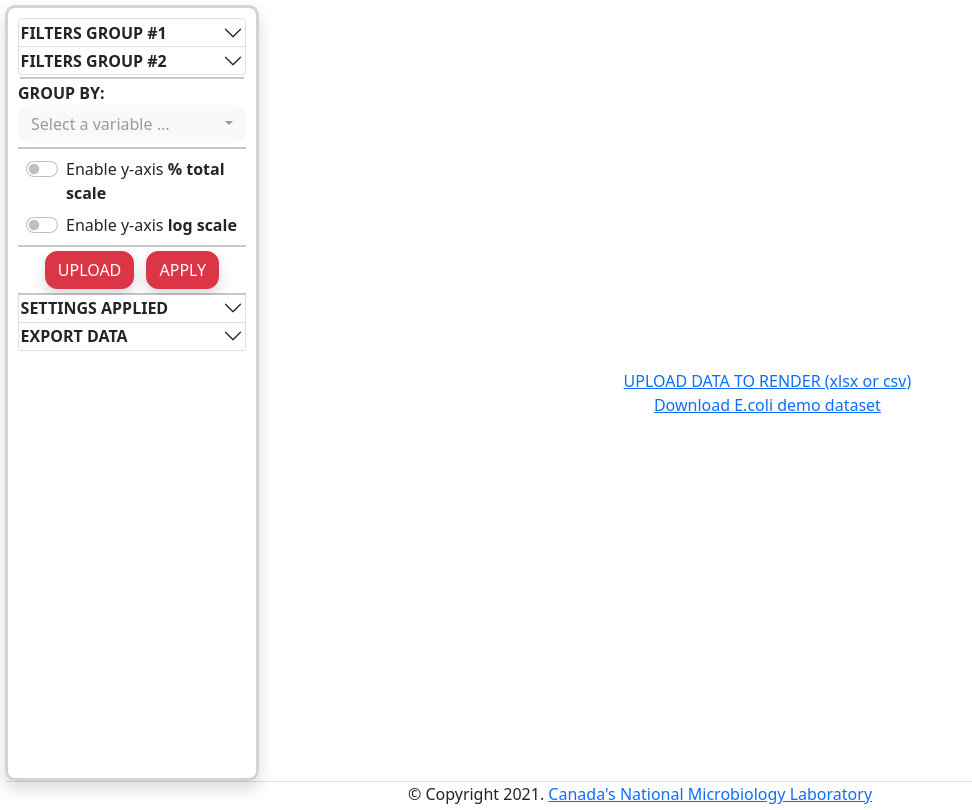
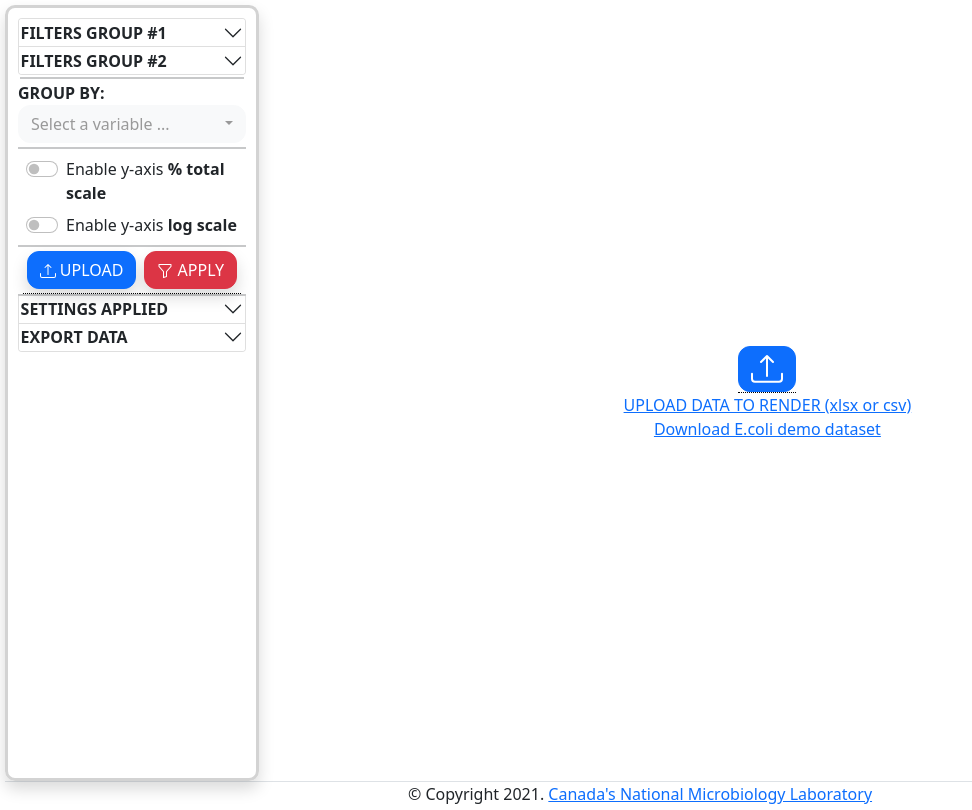
Before and after one commit to phac-nml/epivizor, a Flask app: page / in a window 1280 px wide. Shown: the whole page, without its empty margins (0-972 px from the left). Run offline with Flask 3, Linux system fonts and the light colour scheme; some libraries are stand-ins or nearby versions.

Commit message:
added bootstrap icons for beauty

```diff
--- a/app/static/css/style.css
+++ b/app/static/css/style.css
@@ -108,11 +108,12 @@ table.input_variables_table tr:hover {background-color: #ddd;}
 
 .tooltip .tooltiptext {
     visibility: hidden;
-    background-color: black;
+    background-color: grey;
     color: #fff;
     text-align: center;
     border-radius: 5px;
     padding: 5px 0;
+    opacity: 0.9;
 
     /* Position the tooltip */
     position: absolute;
--- a/app/static/js/epivizor.js
+++ b/app/static/js/epivizor.js
@@ -402,7 +402,10 @@ function clearSession(targeturl){
  */
 function postPlotData(source_call_id=null, extract_filtered_excel_data = false) {
     if($('.js-plotly-plot').length === 0){
-        alert("No rendered plots. Aborting");
+        Swal.fire({
+            text: "No rendered plots detected. Can not apply any filters!",
+            icon: "error"
+        });
         document.getElementById('percent_scale_toggle').checked=false;
         document.getElementById('log_scale_toggle').checked=false;
         return false
--- a/app/templates/dashboard.html
+++ b/app/templates/dashboard.html
@@ -14,7 +14,7 @@
 
 <head>
     <meta http-equiv="Content-Type" content="text/html; charset=utf-8" />
-    <title>Dashboard</title>
+    <title>EpiVizor</title>
     <link rel="shortcut icon" href="{{ url_for('static', filename='favicon.ico') }}">
 </head>
 
@@ -804,11 +804,29 @@
             </div>
 
             <hr style="padding: 1px;margin: 0;">
-            <div class="d-flex justify-content-center" id="upload_button_div">
-                <form id="upload_file_form" action="/" method="post" enctype="multipart/form-data">
+            <div id="upload_button_div">
+                <form id="upload_file_form" action="/" method="post" enctype="multipart/form-data"
+                class="d-flex flex-row flex-nowrap justify-content-center">
                     <input type='file' accept=".xlsx,.csv" onchange=startFileUpload() name='file' id='file_selector' hidden/>
-                    <button type="button" id="upload_data_button" onclick="openFileUploadDialog()" class="btn btn-danger m-1 shadow">UPLOAD</button>
-                    <button type="button" id="apply_filters_button" onclick="postPlotData()" class="btn btn-danger m-1 shadow">APPLY</button>
+                    <div class="tooltip">
+                        <button type="button" id="upload_data_button" onclick="openFileUploadDialog()" class="btn btn-primary m-1 shadow">
+                            <svg xmlns="http://www.w3.org/2000/svg" width="16" height="16" fill="currentColor" class="bi bi-upload" viewBox="0 0 16 16">
+                                <path d="M.5 9.9a.5.5 0 0 1 .5.5v2.5a1 1 0 0 0 1 1h12a1 1 0 0 0 1-1v-2.5a.5.5 0 0 1 1 0v2.5a2 2 0 0 1-2 2H2a2 2 0 0 1-2-2v-2.5a.5.5 0 0 1 .5-.5"/>
+                                <path d="M7.646 1.146a.5.5 0 0 1 .708 0l3 3a.5.5 0 0 1-.708.708L8.5 2.707V11.5a.5.5 0 0 1-1 0V2.707L5.354 4.854a.5.5 0 1 1-.708-.708z"/>
+                            </svg>
+                            UPLOAD
+                        </button>
+                        <span class="tooltiptext">Upload file</span>
+                    </div>
+                    <div class="tooltip">
+                        <button type="button" id="apply_filters_button" onclick="postPlotData()" class="btn btn-danger m-1 shadow">
+                            <svg xmlns="http://www.w3.org/2000/svg" width="16" height="16" fill="currentColor" class="bi bi-funnel" viewBox="0 0 16 16">
+                                <path d="M1.5 1.5A.5.5 0 0 1 2 1h12a.5.5 0 0 1 .5.5v2a.5.5 0 0 1-.128.334L10 8.692V13.5a.5.5 0 0 1-.342.474l-3 1A.5.5 0 0 1 6 14.5V8.692L1.628 3.834A.5.5 0 0 1 1.5 3.5zm1 .5v1.308l4.372 4.858A.5.5 0 0 1 7 8.5v5.306l2-.666V8.5a.5.5 0 0 1 .128-.334L13.5 3.308V2z"/>
+                            </svg>
+                            APPLY
+                        </button>
+                        <span class="tooltiptext">Apply selected filters</span>
+                    </div>
                 </form>
             </div>
 
@@ -827,6 +845,7 @@
                                 <path d="M5 1v8H1V1zM1 0a1 1 0 0 0-1 1v8a1 1 0 0 0 1 1h4a1 1 0 0 0 1-1V1a1 1 0 0 0-1-1zm13 2v5H9V2zM9 1a1 1 0 0 0-1 1v5a1 1 0 0 0 1 1h5a1 1 0 0 0 1-1V2a1 1 0 0 0-1-1zM5 13v2H3v-2zm-2-1a1 1 0 0 0-1 1v2a1 1 0 0 0 1 1h2a1 1 0 0 0 1-1v-2a1 1 0 0 0-1-1zm12-1v2H9v-2zm-6-1a1 1 0 0 0-1 1v2a1 1 0 0 0 1 1h6a1 1 0 0 0 1-1v-2a1 1 0 0 0-1-1z"/>
                             </svg>
                             Switch layout
+
                         </button>
                         <button type="button" id="reset_filters_button" onclick="resetAllFilters()"
                         class="btn-sm btn-primary flex-fill shadow">
@@ -908,12 +927,24 @@
                               data-bs-target="#export_data_options">EXPORT DATA</span>
                 </div>
                 <div id="export_data_options" class="accordion-collapse collapse mb-1 text-center">
-                    <button type="button" id="save_plots_2_button" onclick="saveweb2html()" class="btn btn-primary m-1">HTML
+                    <button type="button" id="save_plots_2_button" onclick="saveweb2html()" class="btn btn-primary m-1">
+                        <svg xmlns="http://www.w3.org/2000/svg" width="16" height="16" fill="currentColor" class="bi bi-filetype-html" viewBox="0 0 16 16">
+                            <path fill-rule="evenodd" d="M14 4.5V11h-1V4.5h-2A1.5 1.5 0 0 1 9.5 3V1H4a1 1 0 0 0-1 1v9H2V2a2 2 0 0 1 2-2h5.5zm-9.736 7.35v3.999h-.791v-1.714H1.79v1.714H1V11.85h.791v1.626h1.682V11.85h.79Zm2.251.662v3.337h-.794v-3.337H4.588v-.662h3.064v.662zm2.176 3.337v-2.66h.038l.952 2.159h.516l.946-2.16h.038v2.661h.715V11.85h-.8l-1.14 2.596H9.93L8.79 11.85h-.805v3.999zm4.71-.674h1.696v.674H12.61V11.85h.79v3.325Z"/>
+                        </svg>
+                        HTML
                     </button>
                     <button type="button" id="save_plots_2_pdf_button" onclick="saveweb2pdf()" class="btn btn-primary m-1">
+                        <svg xmlns="http://www.w3.org/2000/svg" width="16" height="16" fill="currentColor" class="bi bi-filetype-pdf" viewBox="0 0 16 16">
+                            <path fill-rule="evenodd" d="M14 4.5V14a2 2 0 0 1-2 2h-1v-1h1a1 1 0 0 0 1-1V4.5h-2A1.5 1.5 0 0 1 9.5 3V1H4a1 1 0 0 0-1 1v9H2V2a2 2 0 0 1 2-2h5.5zM1.6 11.85H0v3.999h.791v-1.342h.803q.43 0 .732-.173.305-.175.463-.474a1.4 1.4 0 0 0 .161-.677q0-.375-.158-.677a1.2 1.2 0 0 0-.46-.477q-.3-.18-.732-.179m.545 1.333a.8.8 0 0 1-.085.38.57.57 0 0 1-.238.241.8.8 0 0 1-.375.082H.788V12.48h.66q.327 0 .512.181.185.183.185.522m1.217-1.333v3.999h1.46q.602 0 .998-.237a1.45 1.45 0 0 0 .595-.689q.196-.45.196-1.084 0-.63-.196-1.075a1.43 1.43 0 0 0-.589-.68q-.396-.234-1.005-.234zm.791.645h.563q.371 0 .609.152a.9.9 0 0 1 .354.454q.118.302.118.753a2.3 2.3 0 0 1-.068.592 1.1 1.1 0 0 1-.196.422.8.8 0 0 1-.334.252 1.3 1.3 0 0 1-.483.082h-.563zm3.743 1.763v1.591h-.79V11.85h2.548v.653H7.896v1.117h1.606v.638z"/>
+                        </svg>
                         PDF
                     </button>
-                    <button type="button" id="save_plots_2_csv_button" onclick="postPlotData(null,true)" class="btn btn-primary m-1">CSV</button>
+                    <button type="button" id="save_plots_2_csv_button" onclick="postPlotData(null,true)" class="btn btn-primary m-1">
+                        <svg xmlns="http://www.w3.org/2000/svg" width="16" height="16" fill="currentColor" class="bi bi-filetype-csv" viewBox="0 0 16 16">
+                            <path fill-rule="evenodd" d="M14 4.5V14a2 2 0 0 1-2 2h-1v-1h1a1 1 0 0 0 1-1V4.5h-2A1.5 1.5 0 0 1 9.5 3V1H4a1 1 0 0 0-1 1v9H2V2a2 2 0 0 1 2-2h5.5zM3.517 14.841a1.13 1.13 0 0 0 .401.823q.195.162.478.252.284.091.665.091.507 0 .859-.158.354-.158.539-.44.187-.284.187-.656 0-.336-.134-.56a1 1 0 0 0-.375-.357 2 2 0 0 0-.566-.21l-.621-.144a1 1 0 0 1-.404-.176.37.37 0 0 1-.144-.299q0-.234.185-.384.188-.152.512-.152.214 0 .37.068a.6.6 0 0 1 .246.181.56.56 0 0 1 .12.258h.75a1.1 1.1 0 0 0-.2-.566 1.2 1.2 0 0 0-.5-.41 1.8 1.8 0 0 0-.78-.152q-.439 0-.776.15-.337.149-.527.421-.19.273-.19.639 0 .302.122.524.124.223.352.367.228.143.539.213l.618.144q.31.073.463.193a.39.39 0 0 1 .152.326.5.5 0 0 1-.085.29.56.56 0 0 1-.255.193q-.167.07-.413.07-.175 0-.32-.04a.8.8 0 0 1-.248-.115.58.58 0 0 1-.255-.384zM.806 13.693q0-.373.102-.633a.87.87 0 0 1 .302-.399.8.8 0 0 1 .475-.137q.225 0 .398.097a.7.7 0 0 1 .272.26.85.85 0 0 1 .12.381h.765v-.072a1.33 1.33 0 0 0-.466-.964 1.4 1.4 0 0 0-.489-.272 1.8 1.8 0 0 0-.606-.097q-.534 0-.911.223-.375.222-.572.632-.195.41-.196.979v.498q0 .568.193.976.197.407.572.626.375.217.914.217.439 0 .785-.164t.55-.454a1.27 1.27 0 0 0 .226-.674v-.076h-.764a.8.8 0 0 1-.118.363.7.7 0 0 1-.272.25.9.9 0 0 1-.401.087.85.85 0 0 1-.478-.132.83.83 0 0 1-.299-.392 1.7 1.7 0 0 1-.102-.627zm8.239 2.238h-.953l-1.338-3.999h.917l.896 3.138h.038l.888-3.138h.879z"/>
+                        </svg>
+                        CSV
+                    </button>
                 </div>
             </div>
         </div>
@@ -931,6 +962,15 @@
 
         {% if method == "GET" or get_flashed_messages()|length != 0 %}
         <div id="info_message_file_upload_request" class="position-relative w-100 h-100 d-flex flex-column align-items-center bg-white justify-content-center">
+            <div class="tooltip">
+                <button type="button" class="btn btn-primary" onclick="openFileUploadDialog()">
+                    <svg xmlns="http://www.w3.org/2000/svg" width="32px" height="32px" fill="currentColor" class="bi bi-upload" viewBox="0 0 16 16">
+                        <path d="M.5 9.9a.5.5 0 0 1 .5.5v2.5a1 1 0 0 0 1 1h12a1 1 0 0 0 1-1v-2.5a.5.5 0 0 1 1 0v2.5a2 2 0 0 1-2 2H2a2 2 0 0 1-2-2v-2.5a.5.5 0 0 1 .5-.5"/>
+                        <path d="M7.646 1.146a.5.5 0 0 1 .708 0l3 3a.5.5 0 0 1-.708.708L8.5 2.707V11.5a.5.5 0 0 1-1 0V2.707L5.354 4.854a.5.5 0 1 1-.708-.708z"/>
+                    </svg>
+            </button>
+            <span class="tooltiptext">Upload file</span>
+           </div>
             <a href="javascript:void(0)" onclick="openFileUploadDialog()">UPLOAD DATA TO RENDER (xlsx or csv)</a>
             <a href="{{ url_for('static',filename='ecoli_sample_data.csv') }}">Download E.coli demo dataset</a>
         </div>
```
